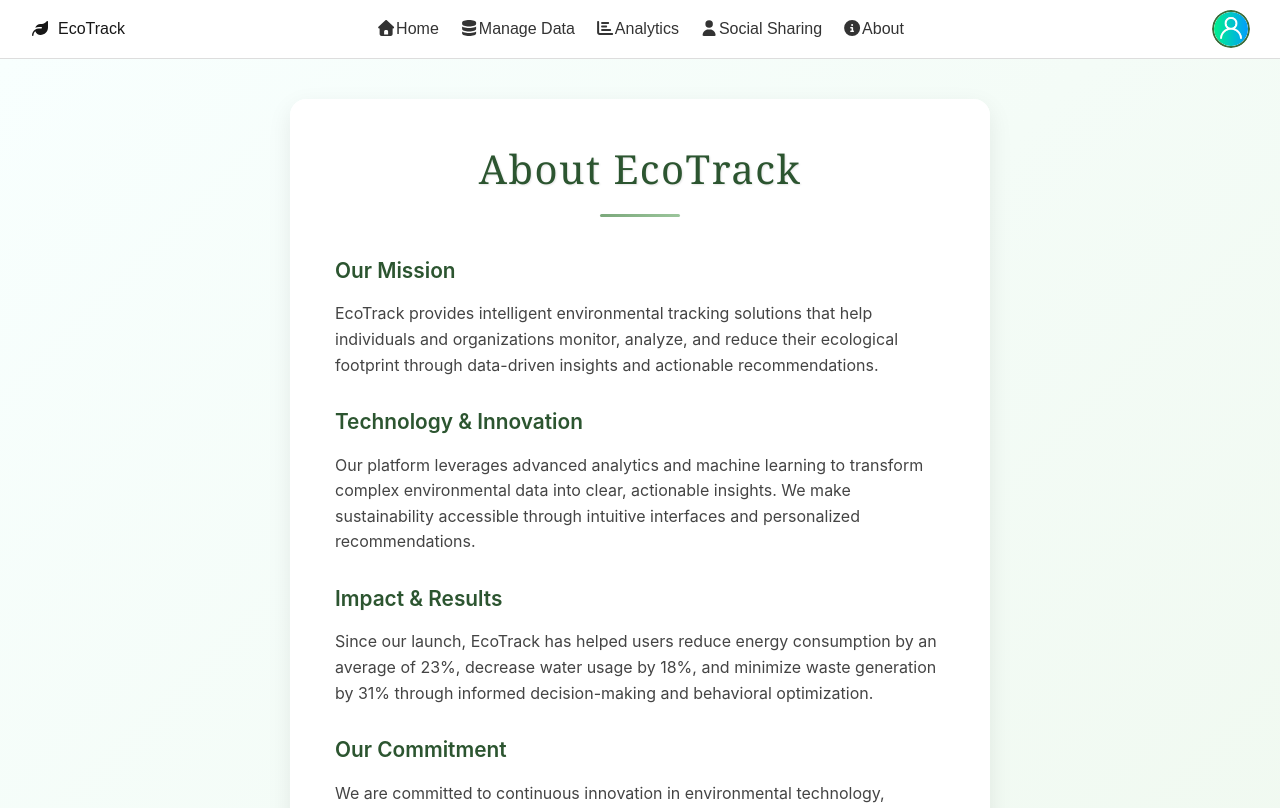
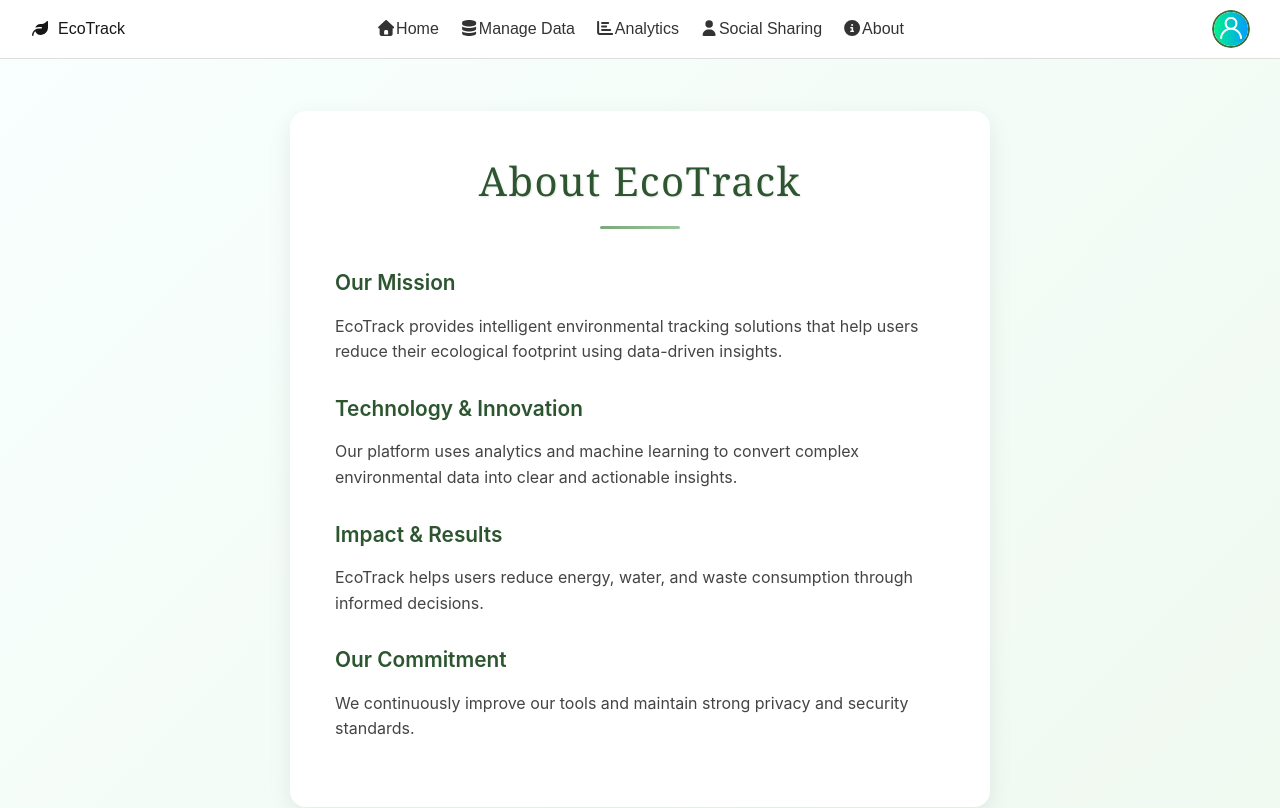
Before and after one commit to Yehudit-code/EcoTrack, a Next.js app: page /about in a window 1280 px wide. Shown: the top 808 px of the page. Built offline with nearby package versions, Linux system fonts and the light colour scheme.

Commit message:
About page cleanup and Zustand integration

```diff
--- /dev/null
+++ b/src/app/about/components/ContentBlock.tsx
@@ -0,0 +1,18 @@
+'use client';
+
+import styles from '../page.module.css';
+
+interface Props {
+  title: string;
+  text: string;
+}
+
+/* Reusable block for a section of text */
+export default function ContentBlock({ title, text }: Props) {
+  return (
+    <div className={styles.textBlock}>
+      <h2 className={styles.sectionTitle}>{title}</h2>
+      <p className={styles.paragraph}>{text}</p>
+    </div>
+  );
+}
--- a/src/app/about/page.tsx
+++ b/src/app/about/page.tsx
@@ -1,24 +1,21 @@
-'use client';
-import Header from '../components/Header/Header';
-import CompanyHeader from '../components/CompanyHeader/CompanyHeader';
-import Footer from '../components/Footer/Footer';
-import styles from './page.module.css';
-import { useEffect, useState } from 'react';
+"use client";
+
+import Header from "../components/Header/Header";
+import CompanyHeader from "../components/CompanyHeader/CompanyHeader";
+import Footer from "../components/Footer/Footer";
+import ContentBlock from "./components/ContentBlock";
+import styles from "./page.module.css";
+import { useUserStore } from "@/store/useUserStore";
 
 export default function AboutPage() {
-  const [role, setRole] = useState<"user" | "company" | null>(null);
-
-  useEffect(() => {
-    const data = localStorage.getItem("currentUser");
-    if (data) {
-      const parsed = JSON.parse(data);
-      setRole(parsed.role);
-    }
-  }, []);
+  // Get user directly from Zustand (persist handles hydration)
+  const currentUser = useUserStore((state) => state.user);
 
   return (
     <>
-      {role === "company" ? <CompanyHeader /> : <Header />}
+      {/* Header based on role */}
+      {currentUser?.role === "company" ? <CompanyHeader /> : <Header />}
+
       <div className={styles.pageContainer}>
         <main className={styles.container}>
           <div className={styles.contentWrapper}>
@@ -28,37 +25,30 @@ export default function AboutPage() {
             </header>
 
             <section className={styles.content}>
-            <div className={styles.textBlock}>
-              <h2 className={styles.sectionTitle}>Our Mission</h2>
-              <p className={styles.paragraph}>
-                EcoTrack provides intelligent environmental tracking solutions that help individuals and organizations monitor, analyze, and reduce their ecological footprint through data-driven insights and actionable recommendations.
-              </p>
-            </div>
+              <ContentBlock
+                title="Our Mission"
+                text="EcoTrack provides intelligent environmental tracking solutions that help users reduce their ecological footprint using data-driven insights."
+              />
 
-            <div className={styles.textBlock}>
-              <h2 className={styles.sectionTitle}>Technology & Innovation</h2>
-              <p className={styles.paragraph}>
-                Our platform leverages advanced analytics and machine learning to transform complex environmental data into clear, actionable insights. We make sustainability accessible through intuitive interfaces and personalized recommendations.
-              </p>
-            </div>
+              <ContentBlock
+                title="Technology & Innovation"
+                text="Our platform uses analytics and machine learning to convert complex environmental data into clear and actionable insights."
+              />
 
-            <div className={styles.textBlock}>
-              <h2 className={styles.sectionTitle}>Impact & Results</h2>
-              <p className={styles.paragraph}>
-                Since our launch, EcoTrack has helped users reduce energy consumption by an average of 23%, decrease water usage by 18%, and minimize waste generation by 31% through informed decision-making and behavioral optimization.
-              </p>
-            </div>
+              <ContentBlock
+                title="Impact & Results"
+                text="EcoTrack helps users reduce energy, water, and waste consumption through informed decisions."
+              />
 
-            <div className={styles.textBlock}>
-              <h2 className={styles.sectionTitle}>Our Commitment</h2>
-              <p className={styles.paragraph}>
-                We are committed to continuous innovation in environmental technology, ensuring our solutions remain at the forefront of sustainability science while maintaining the highest standards of data privacy and security.
-              </p>
-            </div>
+              <ContentBlock
+                title="Our Commitment"
+                text="We continuously improve our tools and maintain strong privacy and security standards."
+              />
             </section>
           </div>
         </main>
       </div>
+
       <Footer />
     </>
   );
```
Lines whose indentation alone changed are shown as unchanged.
